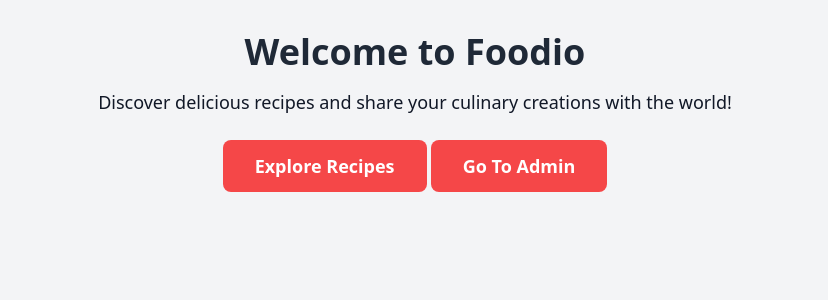
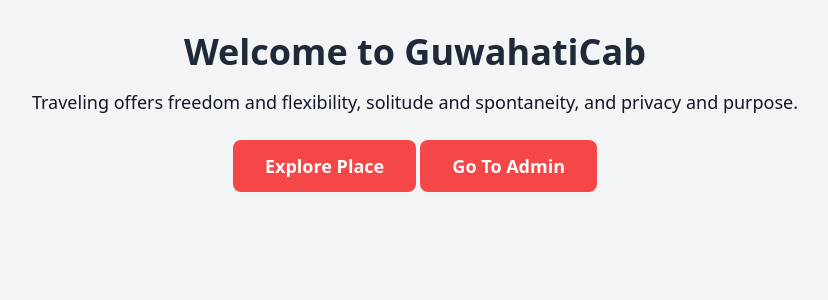
Before and after one commit to Indal-Singh/guhaticab, a Node server app: page / in a window 1280 px wide. Shown: the top 300 px of the page, without its empty margins (225-1053 px from the left). Run offline with Node 20, Linux system fonts and the light colour scheme; some libraries are stand-ins or nearby versions.

Commit message:
admin panel design rename change

```diff
--- a/backend/views/admin/index.ejs
+++ b/backend/views/admin/index.ejs
@@ -12,7 +12,7 @@
         <div class="flex flex-col items-center justify-center px-6 py-8 mx-auto md:h-screen lg:py-0">
             <a href="#" class="flex items-center mb-6 text-2xl font-semibold text-gray-900 dark:text-white">
 
-                <svg class="mr-2" width="51" height="51" viewBox="0 0 51 51" fill="none"
+                <!-- <svg class="mr-2" width="51" height="51" viewBox="0 0 51 51" fill="none"
                     xmlns="http://www.w3.org/2000/svg">
                     <path
                         d="M51 25.5C51 39.5833 39.5833 51 25.5 51C11.4167 51 0 39.5833 0 25.5C0 11.4167 11.4167 0 25.5 0C39.5833 0 51 11.4167 51 25.5Z"
@@ -20,8 +20,8 @@
                     <path
                         d="M28.8048 15.9553L29.536 18.684L22.5089 20.5669L23.6671 24.8894L29.0521 23.4465L29.7704 26.127L24.3853 27.5699L26.2941 34.6936L22.9134 35.5994L18.397 18.744L28.8048 15.9553Z"
                         fill="white" />
-                </svg>
-                Foodio
+                </svg> -->
+                GuwahatiCab
             </a>
             <div
                 class="w-full bg-white rounded-lg shadow dark:border md:mt-0 sm:max-w-md xl:p-0 dark:bg-gray-800 dark:border-gray-700">
--- a/backend/views/index.ejs
+++ b/backend/views/index.ejs
@@ -4,16 +4,16 @@
 <head>
     <meta charset="UTF-8">
     <meta name="viewport" content="width=device-width, initial-scale=1.0">
-    <title>Welcome to Foodio</title>
+    <title>Welcome to GuwahatiCab</title>
     <script src="https://cdn.tailwindcss.com"></script>
     <link rel="stylesheet" href="stylesheets/style.css">
 </head>
 <body class="bg-gray-100 dark:bg-gray-800 text-gray-900 dark:text-gray-200">
     <div class="container mx-auto px-4 py-8">
         <div class="text-center">
-            <h1 class="text-4xl font-bold text-gray-800 dark:text-white">Welcome to Foodio</h1>
-            <p class="mt-4 text-lg text-white-600">Discover delicious recipes and share your culinary creations with the world!</p>
-            <a href="http://localhost:5173" class="inline-block px-8 py-3 mt-6 text-lg font-semibold text-white bg-[#F54748] rounded-lg hover:bg-[#F54720]">Explore Recipes</a>
+            <h1 class="text-4xl font-bold text-gray-800 dark:text-white">Welcome to GuwahatiCab</h1>
+            <p class="mt-4 text-lg text-white-600">Traveling offers freedom and flexibility, solitude and spontaneity, and privacy and purpose.</p>
+            <a href="https://guwahaticab.com/" class="inline-block px-8 py-3 mt-6 text-lg font-semibold text-white bg-[#F54748] rounded-lg hover:bg-[#F54720]">Explore Place</a>
             <a href="/admin" class="inline-block px-8 py-3 mt-4 text-lg font-semibold text-white rounded-lg hover:bg-[#F54720] bg-[#F54748]">Go To Admin</a>
         </div>
         <!-- Add more content as needed -->
```
Also changed, not shown: backend/views/admin/partials/topnav.ejs (+4 -4 lines), 1 other file.
